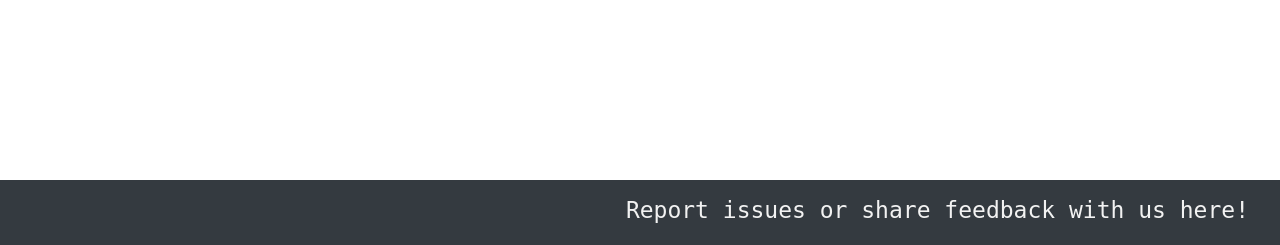
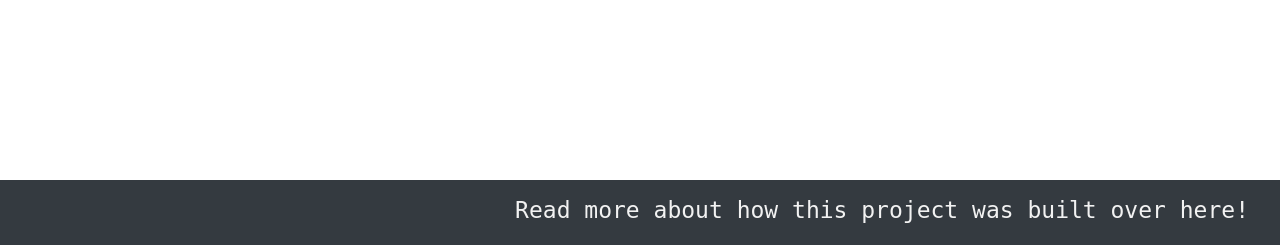
Before and after one commit to indieda/YNC_Laundry, a Flask app: template website/app/templates/index.html in a window 1280 px wide. Shown: the part 555-800 px from the top of the page. Run offline with Flask 2, Linux system fonts and the light colour scheme; the template is opened without the code that fills it, so the values that code supplies are empty; parts of the project's set-up code (start-up, migrations or seed data) failed here and were passed over; some libraries are stand-ins or nearby versions.

Commit message:
website update

```diff
--- a/website/app/templates/index.html
+++ b/website/app/templates/index.html
@@ -622,9 +622,11 @@ window.setInterval(function(){
 		     <!--<app-login></app-login>-->
 	<!--</div>-->
 <!--</nav>-->
+<!--feedback form: https://forms.gle/JgnjDjYSR9CcnLq3A Report issues or share feedback with us here!-->
 <div class="bottom_navbar">
 
- <a target="_blank" rel="noopener noreferrer" href="https://forms.gle/JgnjDjYSR9CcnLq3A" style="font-family: monospace">Report issues or share feedback with us here!</a>
+ <a target="_blank" rel="noopener noreferrer" href="https://chuayunda.com" style="font-family: monospace">Read more about how this project was built over here!</a>
+
 <p>
 </div>
 
```
